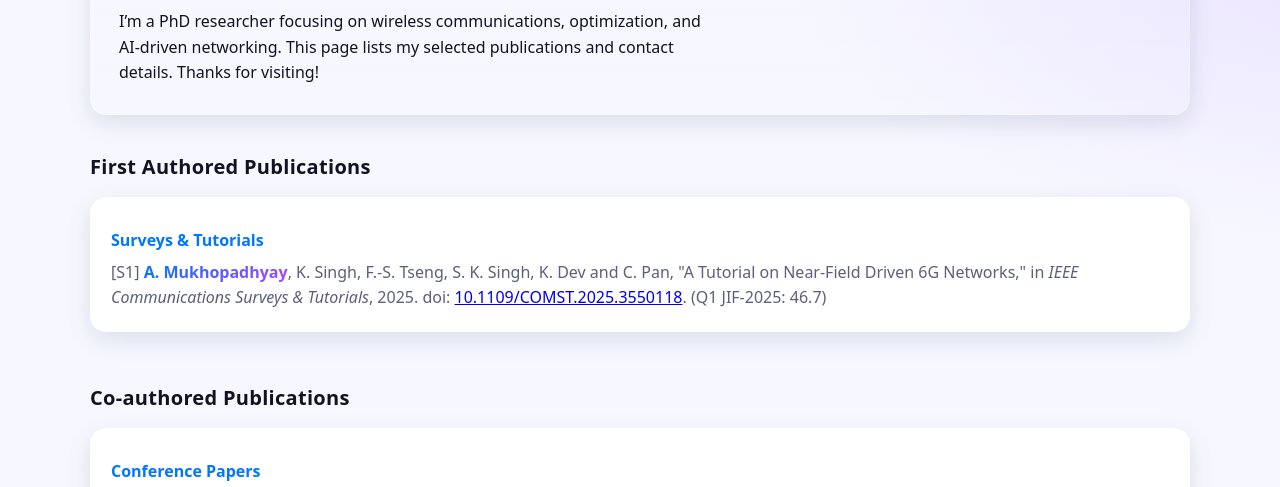
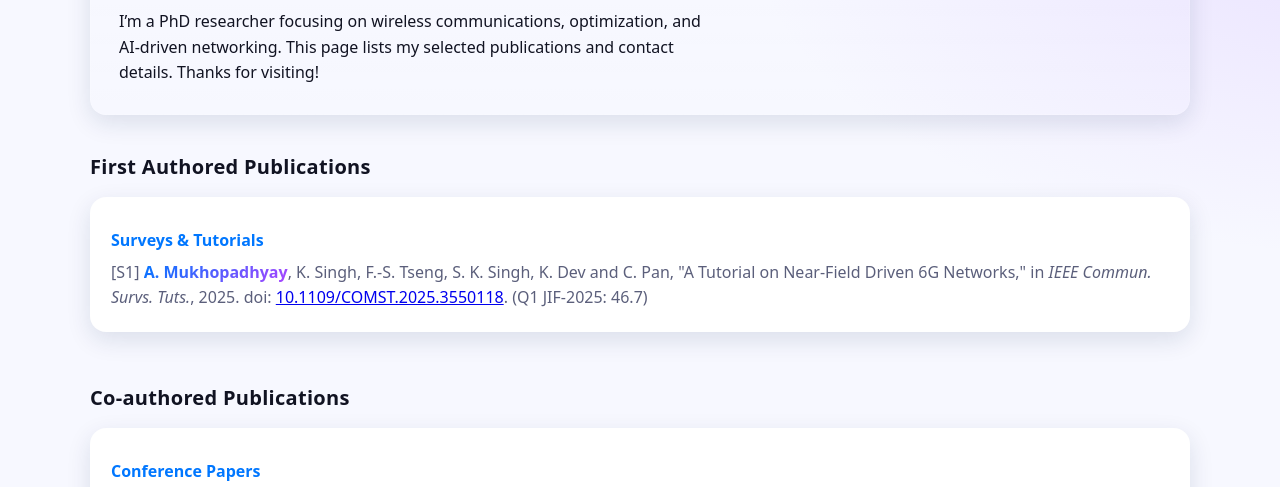
Before and after one commit to gudduarnav/gudduarnav.github.io, a plain HTML site: page index.html in a window 1280 px wide. Shown: the part 287-774 px from the top of the page. Drawn offline with Linux system fonts and the light colour scheme.

Commit message:
Update index.html

```diff
--- a/index.html
+++ b/index.html
@@ -255,7 +255,7 @@
         <div class="pub-subtitle">Surveys &amp; Tutorials</div>
         <p class="pub-item">
           [S1] <span class="name-highlight">A. Mukhopadhyay</span>, K. Singh, F.-S. Tseng, S. K. Singh, K. Dev and C. Pan,
-          "A Tutorial on Near-Field Driven 6G Networks," in <em>IEEE Communications Surveys &amp; Tutorials</em>, 2025.
+          "A Tutorial on Near-Field Driven 6G Networks," in <em>IEEE Commun. Survs. Tuts.</em>, 2025.
           doi: <a href="https://doi.org/10.1109/COMST.2025.3550118" target="_blank" rel="noopener">10.1109/COMST.2025.3550118</a>.
           (Q1 JIF-2025: 46.7)
         </p>
```
